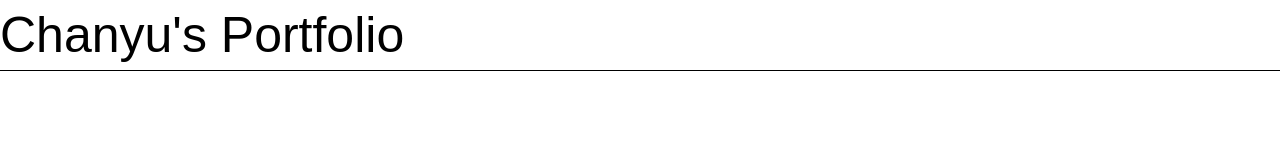
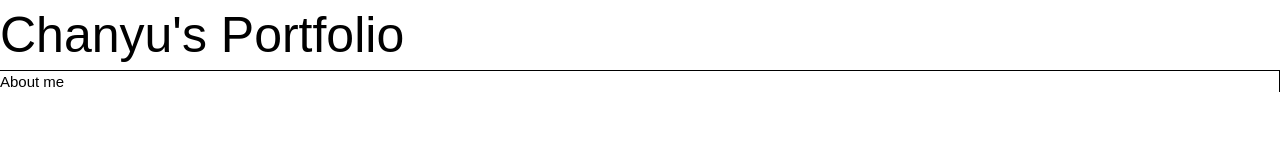
Before and after one commit to cchanyu/CCPortfolio, a React (Create React App) app: page / in a window 1280 px wide. Shown: the top 161 px of the page. Built offline with nearby package versions, Linux system fonts and the light colour scheme.

Commit message:
more components

```diff
--- a/src/App.js
+++ b/src/App.js
@@ -1,6 +1,7 @@
 import React, { Component } from "react";
 import { Route, Switch, BrowserRouter as Router } from 'react-router-dom';
 import Navbar from './components/Navbar/Navbar';
+import Sidebar from './components/Sidebar/Sidebar';
 import "./App.scss";
 
 class App extends Component{
@@ -9,6 +10,8 @@ class App extends Component{
       <div className="app">
         <Router>
           <Navbar />
+          <div className="app__content">
+            <Sidebar />
             <Switch>
               <Route exact path="/">
                 <div className="app__container">
@@ -16,6 +19,7 @@ class App extends Component{
                 </div>
               </Route>
             </Switch>
+          </div>
         </Router>
       </div>
     );
--- /dev/null
+++ b/src/components/Sidebar/Sidebar.js
@@ -0,0 +1,12 @@
+import React from "react";
+import "./Sidebar.scss";
+
+const Sidebar = (props) => {
+    return (
+        <div className="sidebar">
+            <div className="sidebar__item">About me</div>
+        </div>
+    );
+}
+
+export default Sidebar;
--- /dev/null
+++ b/src/components/Sidebar/Sidebar.scss
@@ -0,0 +1,7 @@
+.sidebar {
+    border-right: 1px solid black;
+
+    &__item {
+        font-size: 15px;
+    }
+}
```
Also changed, not shown: 1 other file (tests, documents, lock files or other folders). Lines whose indentation alone changed are shown as unchanged.
